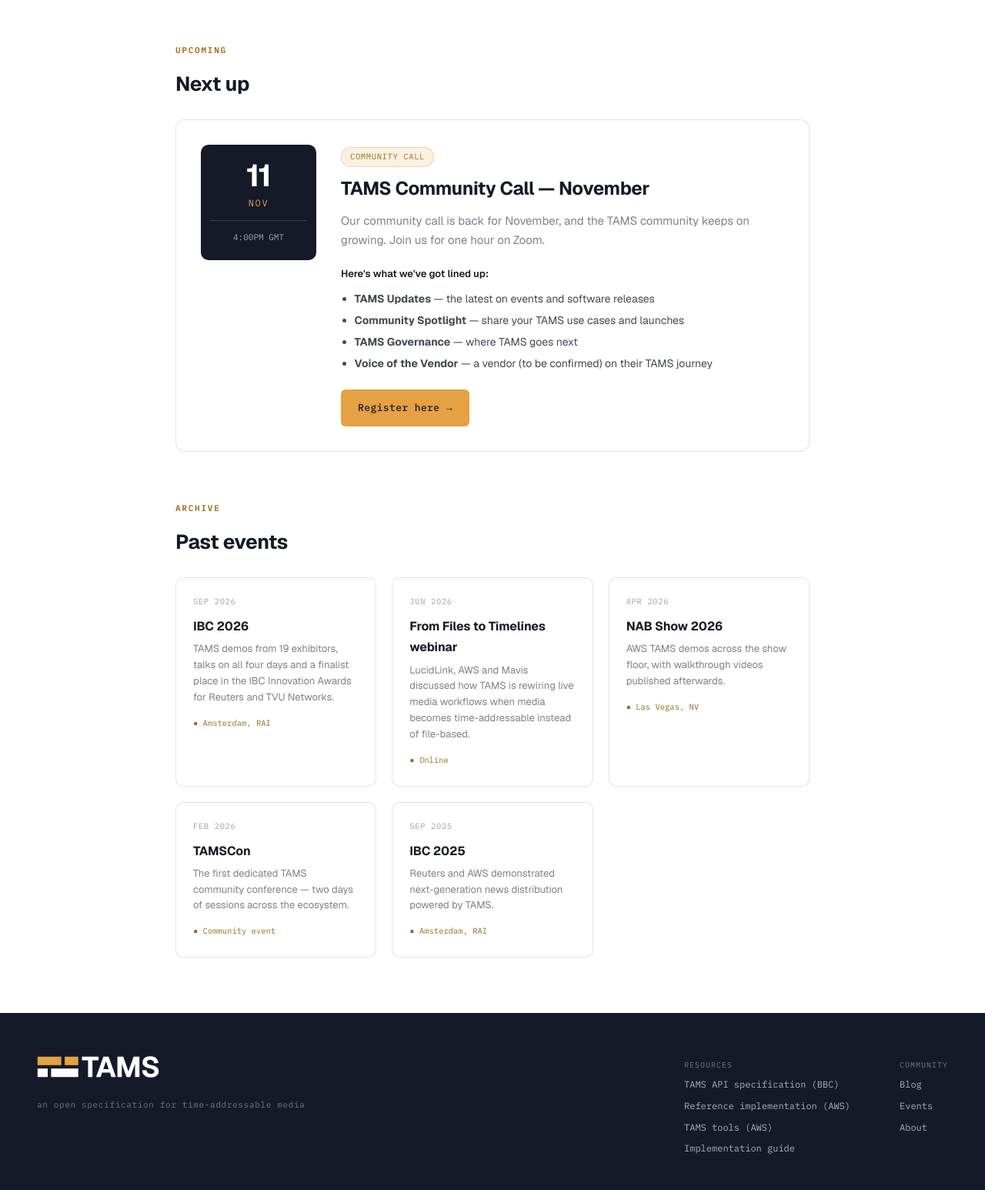
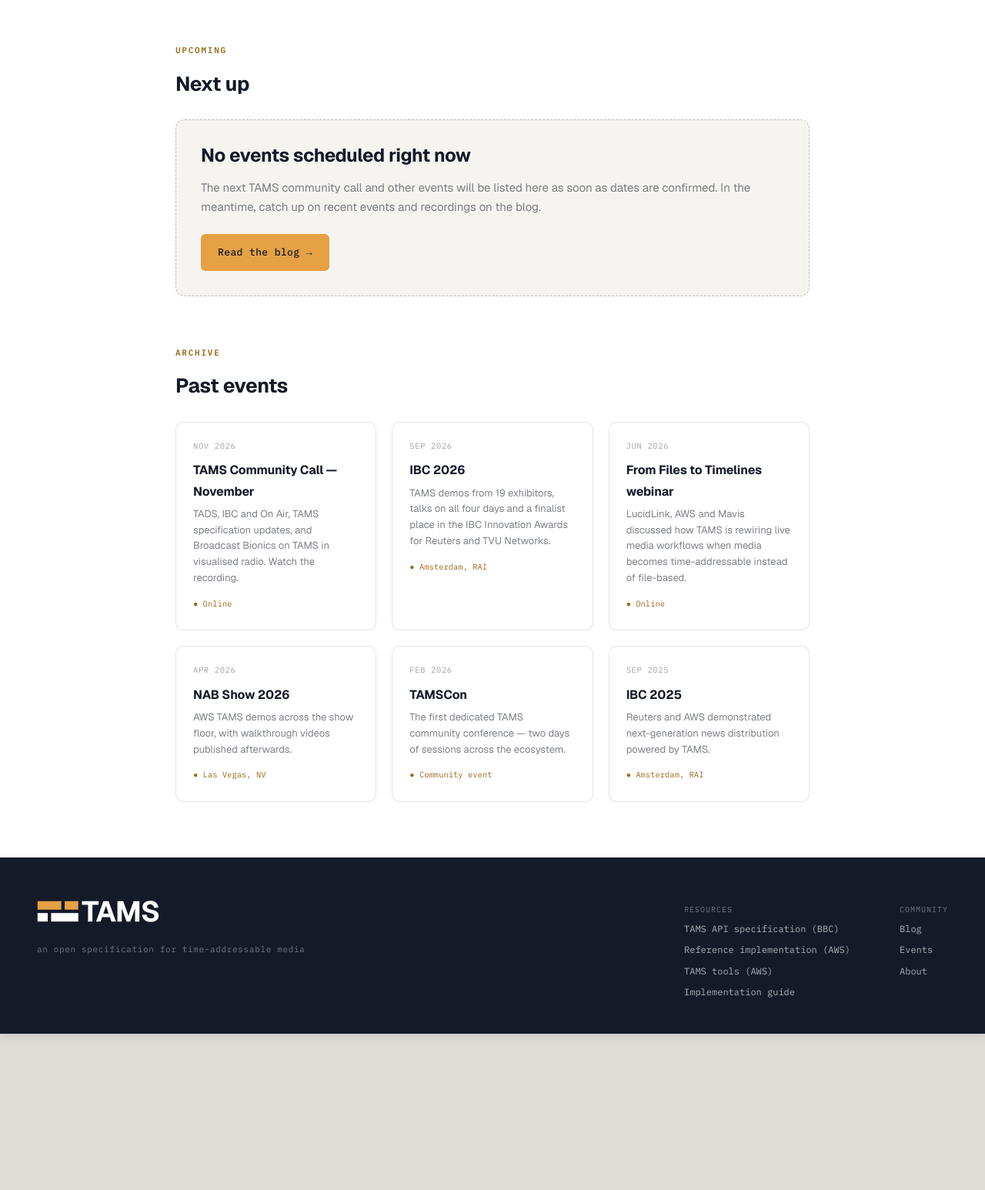
Before and after one commit to johnbilt/tams-website, a Jekyll site: the page built from events.html, in a window 1280 px wide. Shown: the part 342-1888 px from the top of the page at 77% size. Built offline with Jekyll 4.4.1, drawn with Linux system fonts in a browser that asks for light colours; after the commit the page ends 1685 px from its top, so only the background shows below that.

Commit message:
Nov 2026 community call blog

```diff
--- a/assets/css/tams.css
+++ b/assets/css/tams.css
@@ -223,6 +223,10 @@ img{max-width:100%;height:auto}
 .ev-actions .btn{background:var(--amber);color:var(--navy)}
 .ev-actions .btn:hover{text-decoration:none;filter:brightness(1.05)}
 
+.ev-empty{border:1px dashed rgba(20,26,40,0.25);border-radius:12px;padding:32px;background:var(--paper)}
+.ev-empty .ev-title{margin-top:0}
+a.past-card{display:block;color:inherit;text-decoration:none}
+a.past-card:hover{text-decoration:none}
 .past-grid{display:grid;grid-template-columns:repeat(3,1fr);gap:20px}
 .past-card{border:1px solid var(--hair);border-radius:10px;padding:22px;background:var(--white);transition:border-color .15s,box-shadow .15s}
 .past-card:hover{border-color:rgba(20,26,40,0.28);box-shadow:0 4px 14px rgba(20,26,40,0.08)}
--- a/events.html
+++ b/events.html
@@ -14,26 +14,13 @@ hero_image: /images/events_background.png
   <div class="sec-eyebrow">Upcoming</div>
   <h2 class="sec-title">Next up</h2>
 
-  <div class="event-card">
-    <div class="ev-date">
-      <div class="d">11</div>
-      <div class="m">Nov</div>
-      <div class="t">4:00PM GMT</div>
-    </div>
-    <div>
-      <span class="ev-cat">Community Call</span>
-      <h3 class="ev-title">TAMS Community Call &#8212; November</h3>
-      <p class="ev-desc">Our community call is back for November, and the TAMS community keeps on growing. Join us for one hour on Zoom.</p>
-      <p class="ev-cover-h">Here's what we've got lined up:</p>
-      <ul class="ev-cover">
-        <li><strong>TAMS Updates</strong> &#8212; the latest on events and software releases</li>
-        <li><strong>Community Spotlight</strong> &#8212; share your TAMS use cases and launches</li>
-        <li><strong>TAMS Governance</strong> &#8212; where TAMS goes next</li>
-        <li><strong>Voice of the Vendor</strong> &#8212; a vendor (to be confirmed) on their TAMS journey</li>
-      </ul>
-      <div class="ev-actions">
-        <a class="btn" href="https://amazon.zoom.us/meeting/register/4bnnl4M5SW2P7bR3fbmdBw" target="_blank" rel="noopener noreferrer">Register here &#8594;</a>
-      </div>
+  <!-- No upcoming events. To add one, replace this ev-empty block with an event-card
+       (see git history of this file for the full event-card markup). -->
+  <div class="ev-empty">
+    <h3 class="ev-title">No events scheduled right now</h3>
+    <p class="ev-desc">The next TAMS community call and other events will be listed here as soon as dates are confirmed. In the meantime, catch up on recent events and recordings on the blog.</p>
+    <div class="ev-actions">
+      <a class="btn" href="{{ '/blog/' | relative_url }}">Read the blog &#8594;</a>
     </div>
   </div>
 
@@ -41,6 +28,12 @@ hero_image: /images/events_background.png
   <h2 class="sec-title">Past events</h2>
 
   <div class="past-grid">
+    <a class="past-card" href="{{ '/2026/11/12/community-call-november/' | relative_url }}">
+      <div class="pd">Nov 2026</div>
+      <h4>TAMS Community Call &#8212; November</h4>
+      <p>TADS, IBC and On Air, TAMS specification updates, and Broadcast Bionics on TAMS in visualised radio. Watch the recording.</p>
+      <span class="loc">&#9679; Online</span>
+    </a>
     <div class="past-card">
       <div class="pd">Sep 2026</div>
       <h4>IBC 2026</h4>
```
Also changed, not shown: _posts/2026-11-12-community-call-november.md (added, +33 -0 lines), 1 other file.
